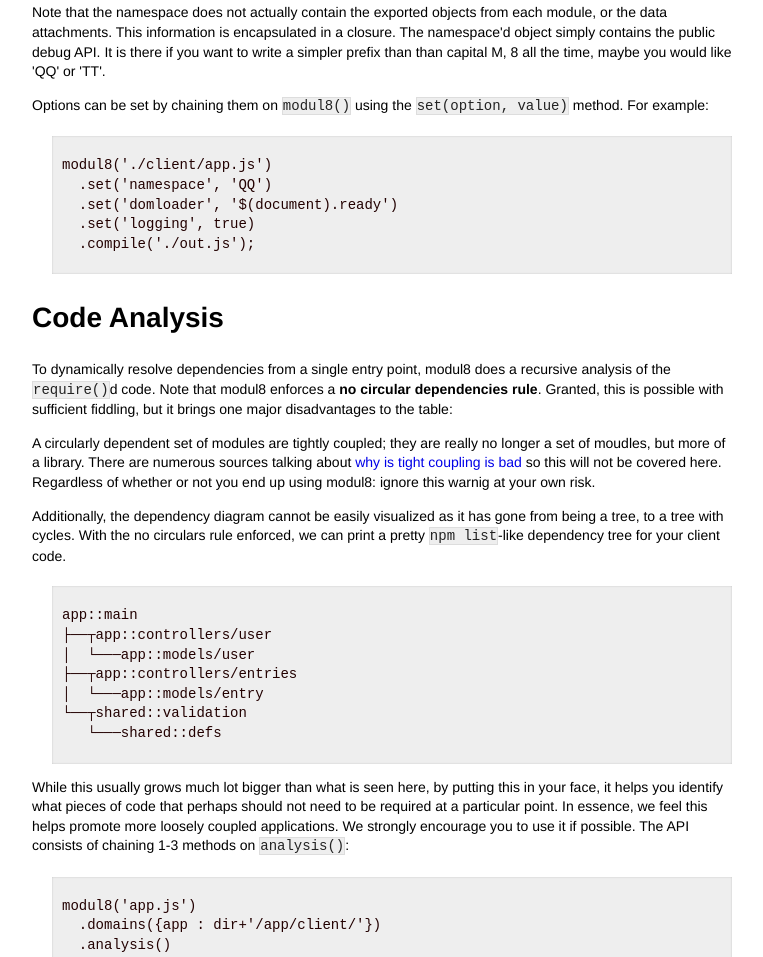
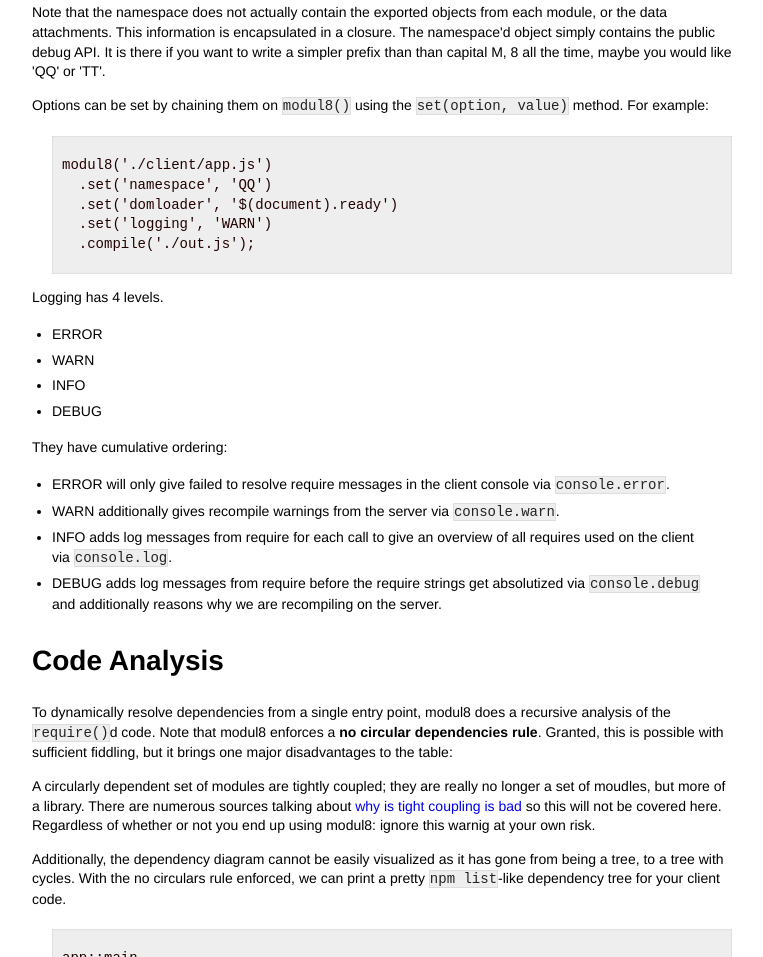
Before and after one commit to clux/modul8, a plain HTML site: page docs/api.html in a window 1280 px wide. Shown: the part 3801-4758 px from the top of the page, without its empty margins (258-1021 px from the left). Drawn offline with Linux system fonts and the light colour scheme.

Commit message:
0.9.1 docs

```diff
--- a/docs/api.html
+++ b/docs/api.html
@@ -192,9 +192,27 @@ It is there if you want to write a simpler prefix than than capital M, 8 all the
 <pre><code>modul8('./client/app.js')
   .set('namespace', 'QQ')
   .set('domloader', '$(document).ready')
-  .set('logging', true)
+  .set('logging', 'WARN')
   .compile('./out.js');
 </code></pre>
+
+<p>Logging has 4 levels.</p>
+
+<ul>
+<li>ERROR</li>
+<li>WARN</li>
+<li>INFO</li>
+<li>DEBUG</li>
+</ul>
+
+<p>They have cumulative ordering:</p>
+
+<ul>
+<li>ERROR will only give failed to resolve require messages in the client console via <code>console.error</code>.</li>
+<li>WARN additionally gives recompile warnings from the server via <code>console.warn</code>.</li>
+<li>INFO adds log messages from require for each call to give an overview of all requires used on the client via <code>console.log</code>.</li>
+<li>DEBUG adds log messages from require before the require strings get absolutized via <code>console.debug</code> and additionally reasons why we are recompiling on the server.</li>
+</ul>
 
 <h2>Code Analysis</h2>
 
```
Also changed, not shown: docs/cli.html (+1 -1 lines), index.html (+1 -1 lines).
